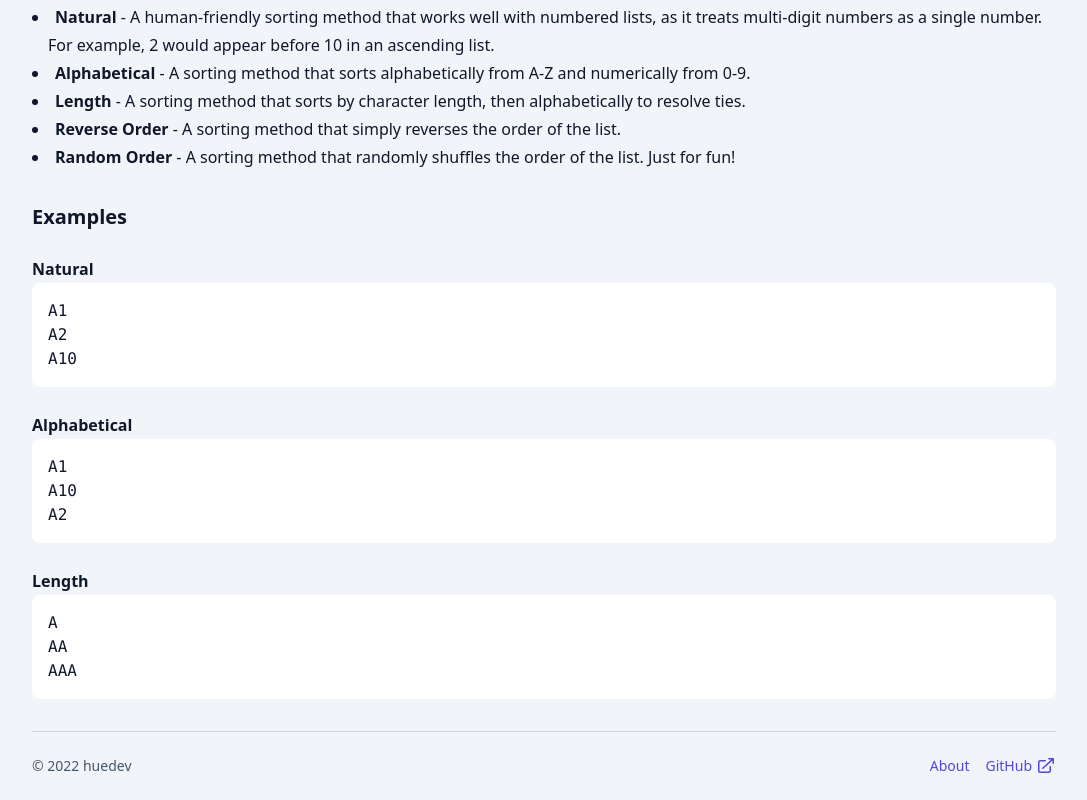
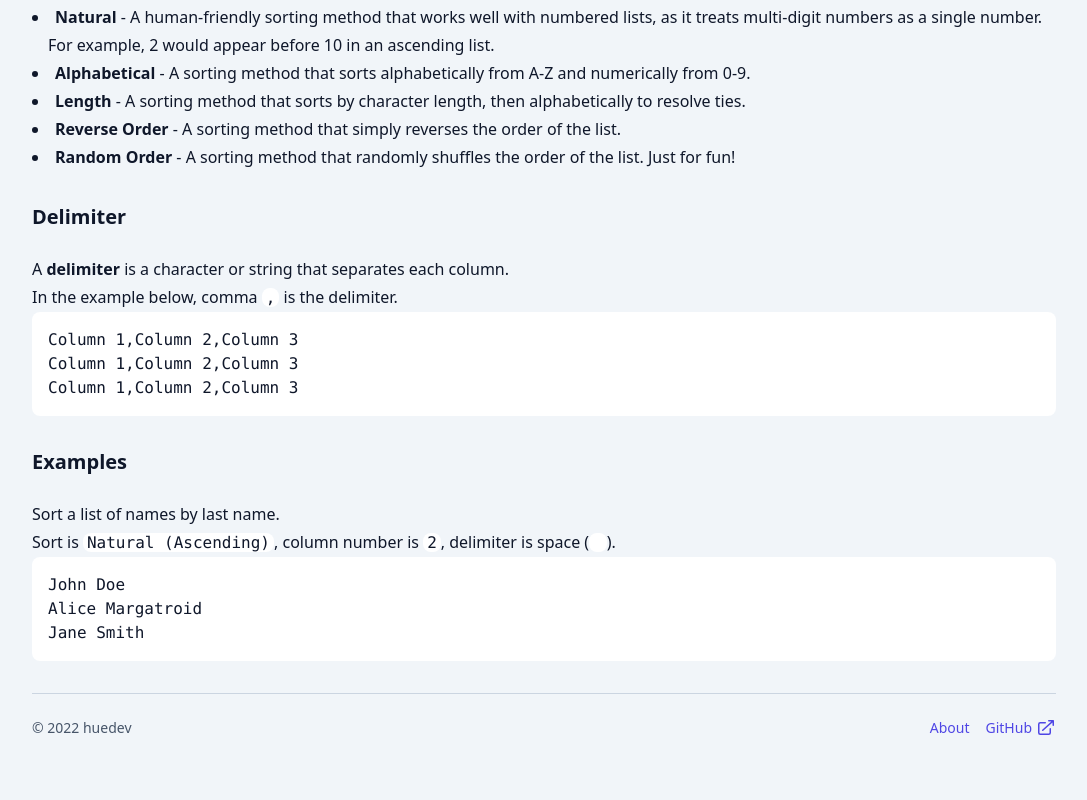
Before and after one commit to huedev/textbox, a React (Create React App) app: page /sort-column in a window 1280 px wide. Shown: the part 798-1598 px from the top of the page, without its empty margins (96-1183 px from the left). After the commit the page ends 1560 px from the top, so only its background shows below. Built offline with nearby package versions, Linux system fonts and the light colour scheme; the HTML template or start-up script is replaced by a standard one; a web font is replaced by a local one.

Commit message:
Update documentation

```diff
--- a/src/components/FindReplace.js
+++ b/src/components/FindReplace.js
@@ -113,7 +113,7 @@ const PrefixSuffix = () => {
         <p className="leading-7 mt-6">
           Find all instances of a string and replace them with a different string.
         </p>
-        <h3 className="text-xl font-semibold mt-8">Examples</h3>
+        <h3 className="text-xl font-semibold mt-8">Match case</h3>
         <p className="leading-7 mt-6">
           If <strong className="font-semibold">Match case</strong> is enabled, all occurances of the string are replaced regardless of the letter case.<br />
           Using find: <code className="bg-white dark:bg-slate-800 rounded-lg px-1 whitespace-pre-wrap">h</code> and replace: <code className="bg-white dark:bg-slate-800 rounded-lg px-1 whitespace-pre-wrap">X</code>.
--- a/src/components/PrefixSuffix.js
+++ b/src/components/PrefixSuffix.js
@@ -108,10 +108,10 @@ const PrefixSuffix = () => {
         <p className="leading-7 mt-6">
           Add the desired prefix at the start of each line and the desired suffix at the end of each line.
         </p>
-        <h3 className="text-xl font-semibold mt-8">Examples</h3>
+        <h3 className="text-xl font-semibold mt-8">Skip blank lines</h3>
         <p className="leading-7 mt-6">
           If <strong className="font-semibold">Skip blank lines</strong> is enabled, the prefix and suffix will only be added to lines with text.<br />
-          Using prefix: <code className="bg-white dark:bg-slate-800 rounded-lg px-1 whitespace-pre-wrap">&lt;li&gt;</code> and suffix: <code className="bg-white dark:bg-slate-800 rounded-lg px-1 whitespace-pre-wrap">&lt;/li&gt;</code>.
+          In the example below, prefix is <code className="bg-white dark:bg-slate-800 rounded-lg px-1 whitespace-pre-wrap">&lt;li&gt;</code> and suffix is <code className="bg-white dark:bg-slate-800 rounded-lg px-1 whitespace-pre-wrap">&lt;/li&gt;</code>.
         </p>
         <p className="leading-7 mt-6">
           Before:
--- a/src/components/SortColumn.js
+++ b/src/components/SortColumn.js
@@ -267,24 +267,25 @@ const SortList = () => {
           <li><strong className="font-semibold">Reverse Order</strong> - A sorting method that simply reverses the order of the list.</li>
           <li><strong className="font-semibold">Random Order</strong> - A sorting method that randomly shuffles the order of the list. Just for fun!</li>
         </ul>
+        <h3 className="text-xl font-semibold mt-8">Delimiter</h3>
+        <p className="leading-7 mt-6">
+          A <strong className="font-semibold">delimiter</strong> is a character or string that separates each column.<br />
+          In the example below, comma <code className="bg-white dark:bg-slate-800 rounded-lg px-1 whitespace-pre-wrap">,</code> is the delimiter.
+        </p>
+        <pre className="bg-white dark:bg-slate-800 rounded-lg p-4 whitespace-pre-wrap">
+          Column 1,Column 2,Column 3<br />
+          Column 1,Column 2,Column 3<br />
+          Column 1,Column 2,Column 3
+        </pre>
         <h3 className="text-xl font-semibold mt-8">Examples</h3>
-        <p className="leading-7 mt-6"><strong className="font-semibold">Natural</strong></p>
+        <p className="leading-7 mt-6">
+          Sort a list of names by last name.<br />
+          Sort is <code className="bg-white dark:bg-slate-800 rounded-lg px-1 whitespace-pre-wrap">Natural (Ascending)</code>, column number is <code className="bg-white dark:bg-slate-800 rounded-lg px-1 whitespace-pre-wrap">2</code>, delimiter is space (<code className="bg-white dark:bg-slate-800 rounded-lg px-1 whitespace-pre-wrap"> </code>).
+        </p>
         <pre className="bg-white dark:bg-slate-800 rounded-lg p-4 whitespace-pre-wrap">
-          A1<br />
-          A2<br />
-          A10
-        </pre>
-        <p className="leading-7 mt-6"><strong className="font-semibold">Alphabetical</strong></p>
-        <pre className="bg-white dark:bg-slate-800 rounded-lg p-4 whitespace-pre-wrap">
-          A1<br />
-          A10<br />
-          A2
-        </pre>
-        <p className="leading-7 mt-6"><strong className="font-semibold">Length</strong></p>
-        <pre className="bg-white dark:bg-slate-800 rounded-lg p-4 whitespace-pre-wrap">
-          A<br />
-          AA<br />
-          AAA
+          John Doe<br />
+          Alice Margatroid<br />
+          Jane Smith
         </pre>
       </div>
     </main>
--- a/src/components/ToolList.js
+++ b/src/components/ToolList.js
@@ -1,5 +1,5 @@
 import ToolListItem from "./ToolListItem"
-import { ArrowsUpDownIcon, ArrowsRightLeftIcon, ArrowPathIcon, CalculatorIcon, DocumentMagnifyingGlassIcon } from "@heroicons/react/24/outline"
+import { ListBulletIcon, ViewColumnsIcon, ArrowsRightLeftIcon, ArrowPathIcon, CalculatorIcon, DocumentMagnifyingGlassIcon } from "@heroicons/react/24/outline"
 
 const ToolList = () => {
   return (
@@ -10,8 +10,14 @@ const ToolList = () => {
           <ToolListItem
             destination="/sort-list"
             name="Sort List"
-            icon={<ArrowsUpDownIcon />}
+            icon={<ListBulletIcon />}
             description="Sort items in a list using various sorting methods."
+          />
+          <ToolListItem
+            destination="/sort-column"
+            name="Sort Column"
+            icon={<ViewColumnsIcon />}
+            description="Sort items by column in a delimited list using various sorting methods."
           />
           <ToolListItem
             destination="/convert-case"
```
